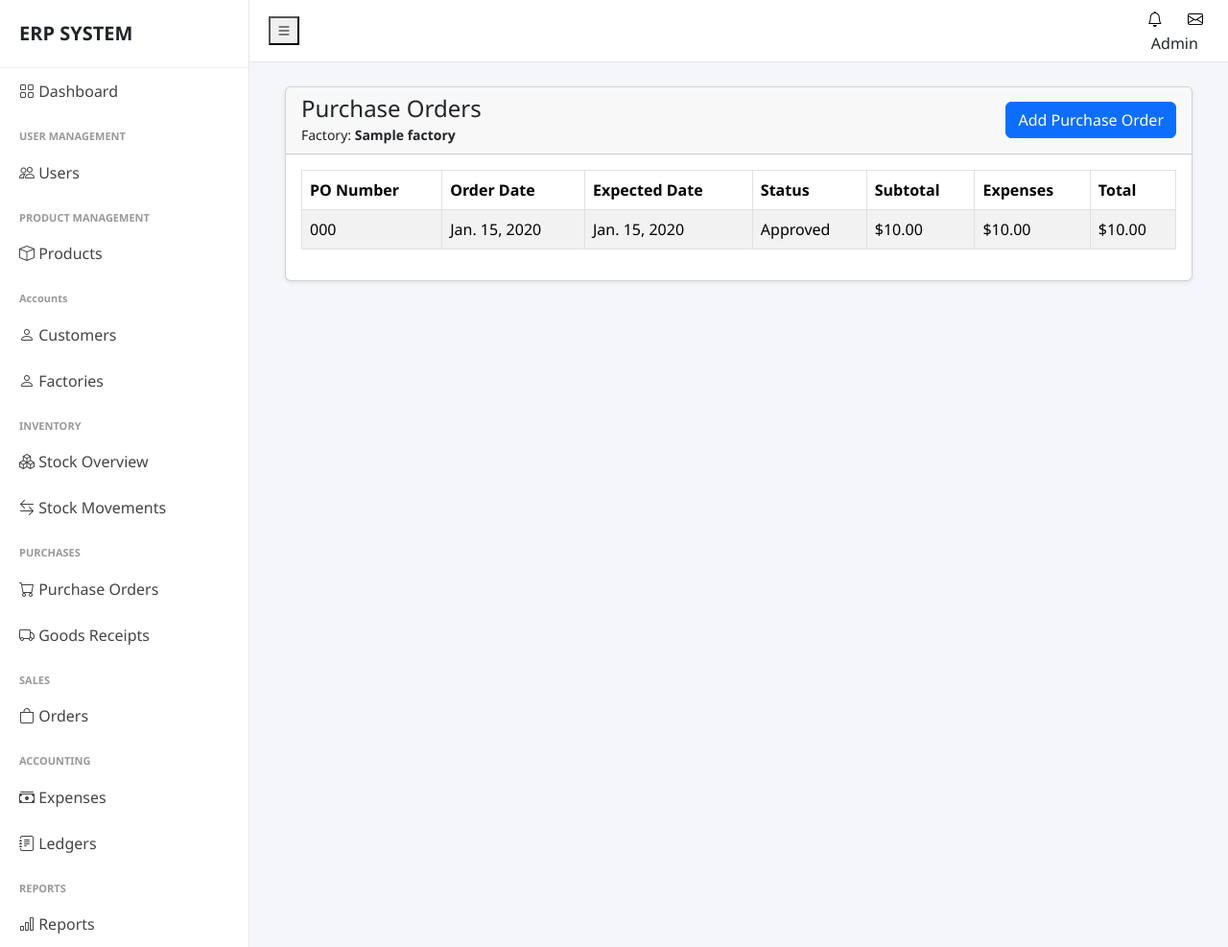
After one commit to Sultanzai/Bukharaerp_system, a Django app: page /purchases/factory/1/purchase-orders/ in a window 1280 px wide. The commit adds this page. Shown: the whole page at 96% size. Run offline with Django 4.2, Linux system fonts and the light colour scheme; tables that the repository leaves empty hold one stand-in row (values such as "Sample post"); some libraries are stand-ins or nearby versions.

Commit message:
Factory and PO added in the system Need some polish

```diff
--- a/apps/purchases/models.py
+++ b/apps/purchases/models.py
@@ -1,4 +1,5 @@
 from django.db import models
+from django.conf import settings
 
 
 class Factory(models.Model):
@@ -41,3 +42,84 @@ class Factory(models.Model):
 
     def __str__(self):
         return self.name
+
+
+class PurchaseOrder(models.Model):
+
+    STATUS_CHOICES = (
+        ("draft", "Draft"),
+        ("pending", "Pending"),
+        ("approved", "Approved"),
+        ("partially_received", "Partially Received"),
+        ("received", "Received"),
+        ("cancelled", "Cancelled"),
+    )
+
+    factory = models.ForeignKey(
+        Factory,
+        on_delete=models.CASCADE,
+        related_name="purchase_orders"
+    )
+
+    po_number = models.CharField(
+        max_length=50,
+        unique=True
+    )
+
+    order_date = models.DateField()
+
+    expected_date = models.DateField(
+        blank=True,
+        null=True
+    )
+
+    status = models.CharField(
+        max_length=30,
+        choices=STATUS_CHOICES,
+        default="draft"
+    )
+
+    subtotal = models.DecimalField(
+        max_digits=12,
+        decimal_places=2,
+        default=0
+    )
+
+    transport_tax_expenses_cost = models.DecimalField(
+        max_digits=12,
+        decimal_places=2,
+        default=0
+    )
+
+    total = models.DecimalField(
+        max_digits=12,
+        decimal_places=2,
+        default=0
+    )
+
+    notes = models.TextField(
+        blank=True,
+        null=True
+    )
+
+    created_by = models.ForeignKey(
+        settings.AUTH_USER_MODEL,
+        on_delete=models.SET_NULL,
+        null=True,
+        blank=True
+    )
+
+    created_at = models.DateTimeField(
+        auto_now_add=True
+    )
+
+    updated_at = models.DateTimeField(
+        auto_now=True
+    )
+
+    class Meta:
+        db_table = "purchase_orders"
+        ordering = ["-id"]
+
+    def __str__(self):
+        return self.po_number
--- /dev/null
+++ b/apps/purchases/templates/purchases/factory_purchase_orders.html
@@ -0,0 +1,75 @@
+{% extends 'base.html' %}
+
+{% block content %}
+
+<div class="container-fluid">
+
+    <div class="card shadow-sm">
+
+        <div class="card-header d-flex justify-content-between align-items-center">
+
+            <div>
+                <h4 class="mb-0">
+                    Purchase Orders
+                </h4>
+
+                <small>
+                    Factory:
+                    <strong>{{ factory.name }}</strong>
+                </small>
+            </div>
+
+            <a href="{% url 'purchases:purchase_order_create' factory.id %}"
+               class="btn btn-primary">
+                Add Purchase Order
+            </a>
+
+        </div>
+
+        <div class="card-body">
+
+            <table class="table table-bordered table-striped">
+
+                <thead>
+                    <tr>
+                        <th>PO Number</th>
+                        <th>Order Date</th>
+                        <th>Expected Date</th>
+                        <th>Status</th>
+                        <th>Subtotal</th>
+                        <th>Expenses</th>
+                        <th>Total</th>
+                    </tr>
+                </thead>
+
+                <tbody>
+
+                    {% for po in purchase_orders %}
+                    <tr>
+                        <td>{{ po.po_number }}</td>
+                        <td>{{ po.order_date }}</td>
+                        <td>{{ po.expected_date }}</td>
+                        <td>{{ po.get_status_display }}</td>
+                        <td>${{ po.subtotal }}</td>
+                        <td>${{ po.transport_tax_expenses_cost }}</td>
+                        <td>${{ po.total }}</td>
+                    </tr>
+                    {% empty %}
+                    <tr>
+                        <td colspan="7" class="text-center">
+                            No Purchase Orders Found
+                        </td>
+                    </tr>
+                    {% endfor %}
+
+                </tbody>
+
+            </table>
+
+        </div>
+
+    </div>
+
+</div>
+
+{% endblock %}
--- a/apps/purchases/templates/purchases/index.html
+++ b/apps/purchases/templates/purchases/index.html
@@ -55,7 +55,9 @@
                         </td>
 
                         <td>
-                            {{ factory.name }}
+                            <a href="{% url 'purchases:factory_purchase_orders' factory.id %}">
+                                {{ factory.name }}
+                            </a>
                         </td>
 
                         <td>
--- a/apps/purchases/urls.py
+++ b/apps/purchases/urls.py
@@ -2,7 +2,9 @@ from django.urls import path
 
 from .views import (
     FactoryListView,
-    FactoryCreateView
+    FactoryCreateView,
+    factory_purchase_orders,
+    purchase_order_create,
 )
 
 app_name = "purchases"
@@ -21,4 +23,16 @@ urlpatterns = [
         name="factory-create"
     ),
 
+    path(
+        "factory/<int:factory_id>/purchase-orders/",
+        factory_purchase_orders,
+        name="factory_purchase_orders"
+    ),
+
+    path(
+        "factory/<int:factory_id>/purchase-orders/create/",
+        purchase_order_create,
+        name="purchase_order_create"
+    ),
+
 ]
--- a/apps/purchases/views.py
+++ b/apps/purchases/views.py
@@ -3,30 +3,106 @@ from django.views.generic import (
     ListView,
     CreateView
 )
+from django.shortcuts import (
+    render,
+    redirect,
+    get_object_or_404
+)
 
-from .models import Factory
-from .forms import FactoryForm
+from .models import (
+    Factory,
+    PurchaseOrder
+)
+
+from .forms import (
+    FactoryForm,
+    PurchaseOrderForm
+)
 
 
 class FactoryListView(ListView):
 
     model = Factory
-
     template_name = "purchases/index.html"
-
     context_object_name = "factories"
-
     queryset = Factory.objects.order_by("-id")
 
 
 class FactoryCreateView(CreateView):
 
     model = Factory
-
     form_class = FactoryForm
-
     template_name = "purchases/create.html"
 
     success_url = reverse_lazy(
         "purchases:factories"
     )
+
+
+def factory_purchase_orders(request, factory_id):
+
+    factory = get_object_or_404(
+        Factory,
+        pk=factory_id
+    )
+
+    purchase_orders = PurchaseOrder.objects.filter(
+        factory=factory
+    ).order_by("-id")
+
+    context = {
+        "factory": factory,
+        "purchase_orders": purchase_orders,
+    }
+
+    return render(
+        request,
+        "purchases/factory_purchase_orders.html",
+        context
+    )
+
+
+def purchase_order_create(request, factory_id):
+
+    factory = get_object_or_404(
+        Factory,
+        pk=factory_id
+    )
+
+    if request.method == "POST":
+
+        form = PurchaseOrderForm(
+            request.POST
+        )
+
+        if form.is_valid():
+
+            purchase_order = form.save(
+                commit=False
+            )
+
+            purchase_order.factory = factory
+            if request.user.is_authenticated:
+                purchase_order.created_by = request.user
+
+            purchase_order.save()
+
+            return redirect(
+                'purchases:factory_purchase_orders',
+                factory_id=factory.id
+            )
+
+    else:
+
+        form = PurchaseOrderForm()
+
+    context = {
+        "form": form,
+        "factory": factory
+    }
+
+    return render(
+        request,
+        "purchases/purchase_order_form.html",
+        context
+    )
```
Also changed, not shown: apps/purchases/forms.py (+79 -1 lines), apps/purchases/templates/purchases/purchase_order_form.html (added, +39 -0 lines), apps/purchases/migrations/0002_purchaseorder.py (added).
